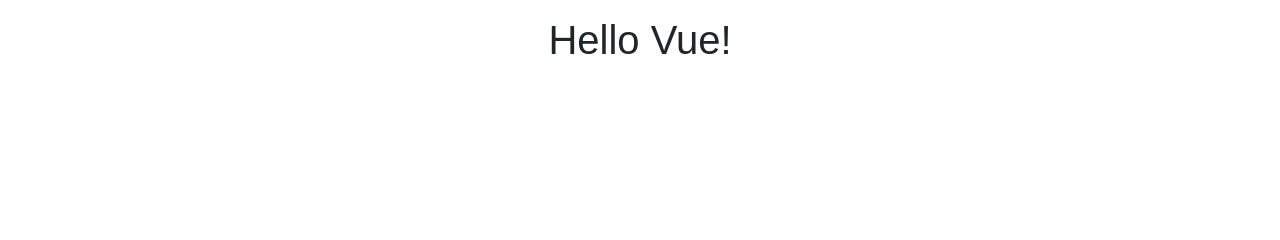
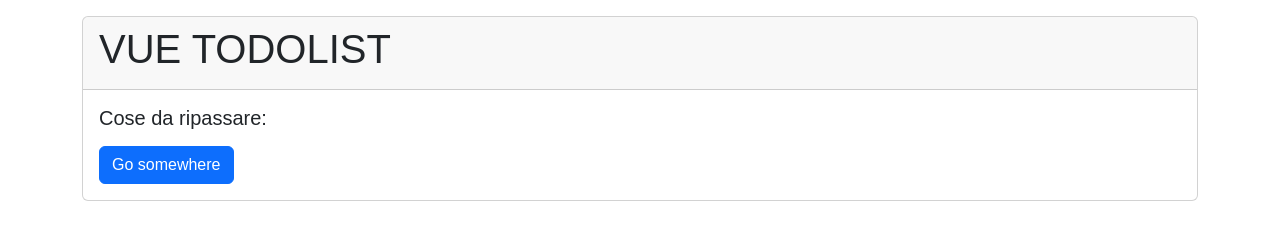
Before and after one commit to JeromeMaligaya/vue-todolist, a plain HTML site: page index.html in a window 1280 px wide. Drawn offline with nearby package versions, Linux system fonts and the light colour scheme.

Commit message:
added markup and toDoList[ ]

```diff
--- a/index.html
+++ b/index.html
@@ -21,7 +21,29 @@
         <script src="https://unpkg.com/vue@3/dist/vue.global.js"></script>
         <div id="app" class="text-center mt-3">
 
-            <h1>{{ message }}</h1>
+
+            <main class="container">
+                <div class="card">
+                    <div class="card-header text-start">
+                        <h1>{{ title }}</h1>
+                    </div>
+                    <div class="card-body text-start">
+                      <h5 class="card-title ">{{ message }}</h5>
+                      <ul>
+                        <li>
+
+                        </li>
+                      </ul>
+
+
+
+
+                      <a href="#" class="btn btn-primary">Go somewhere</a>
+                    </div>
+                  </div>
+            </main>
+
+
         </div>
 
         <!-- js bootstrap -->
--- a/script.js
+++ b/script.js
@@ -17,7 +17,15 @@ const { createApp } = Vue
   createApp({
     data() {
       return {
-        message: 'Hello Vue!',
+        title: 'VUE TODOLIST',
+        message: 'Cose da ripassare:',
+        toDoList:[
+          {text:'html', isDone: false},
+          {text:'css', isDone: false},
+          {text:'bootstrap', isDone: false},
+          {text:'java-script', isDone: false},
+          {text:'js-vue', isDone: false},
+        ]
       }
     },
   }).mount('#app')
```
